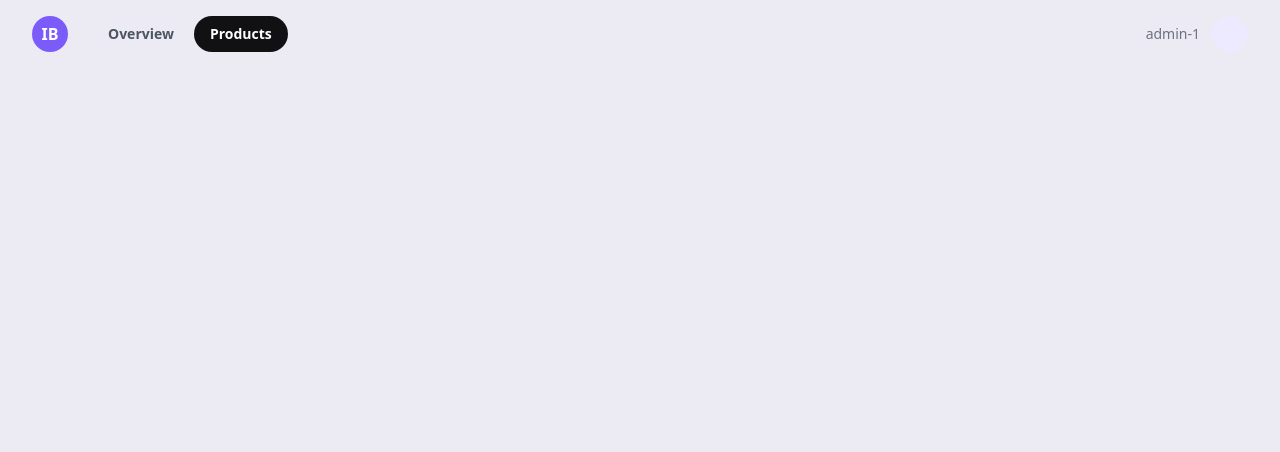
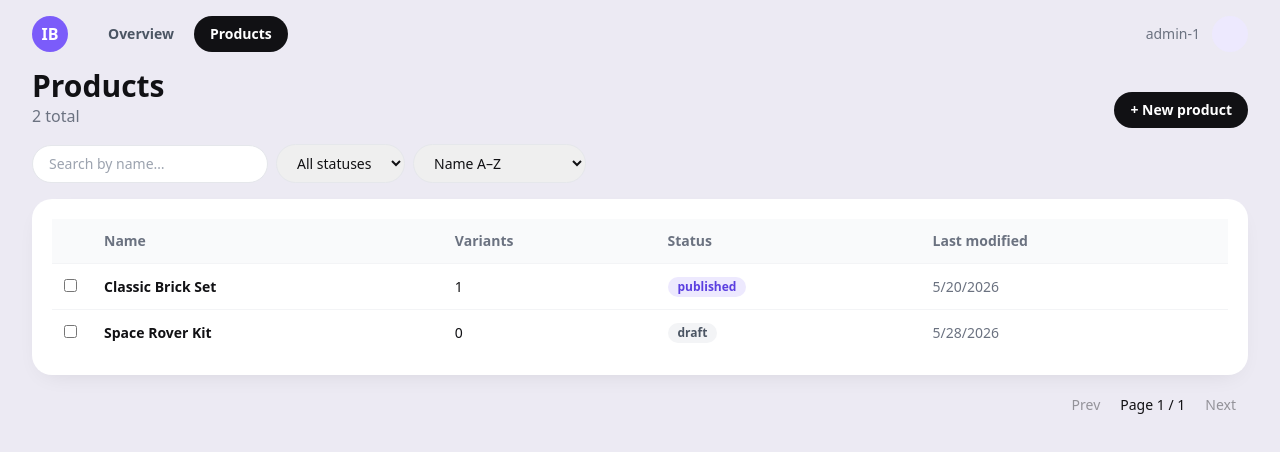
Before and after one commit to jackMoven1/alpinebrick-platform, a React (Vite) app in the folder systems/admin-ui/: page /products in a window 1280 px wide. Shown: the top 452 px of the page. Built offline with nearby package versions, Linux system fonts and the light colour scheme.

Commit message:
feat(admin-ui): product list with filters, sort, pagination, bulk publish

```diff
--- a/systems/admin-ui/src/catalog/ProductList.jsx
+++ b/systems/admin-ui/src/catalog/ProductList.jsx
@@ -1 +1,108 @@
-export default function ProductList() { return null }
+import { useEffect, useState, useCallback } from 'react'
+import { Link } from 'react-router-dom'
+import mockApi from '../data/mockApi.js'
+import Card from '../ui/Card.jsx'
+import Pill from '../ui/Pill.jsx'
+import Button from '../ui/Button.jsx'
+import { useToast } from '../ui/toast.jsx'
+
+const PAGE_SIZE = 20
+
+export default function ProductList() {
+  const toast = useToast()
+  const [data, setData] = useState({ items: [], total: 0 })
+  const [search, setSearch] = useState('')
+  const [status, setStatus] = useState('')
+  const [sort, setSort] = useState('name_asc')
+  const [page, setPage] = useState(1)
+  const [selected, setSelected] = useState(new Set())
+
+  const load = useCallback(() => {
+    mockApi.listProducts({ search, status, sort, page, limit: PAGE_SIZE }).then(setData)
+  }, [search, status, sort, page])
+
+  useEffect(() => { load() }, [load])
+
+  const toggle = (id) => setSelected((s) => {
+    const n = new Set(s); n.has(id) ? n.delete(id) : n.add(id); return n
+  })
+
+  const bulkPublish = async (newStatus) => {
+    await mockApi.bulkSetStatus([...selected], newStatus)
+    toast.push(`${selected.size} product(s) ${newStatus}`)
+    setSelected(new Set())
+    load()
+  }
+
+  const totalPages = Math.max(1, Math.ceil(data.total / PAGE_SIZE))
+
+  return (
+    <div>
+      <div className="flex items-end justify-between">
+        <div>
+          <h1 className="text-3xl font-bold">Products</h1>
+          <p className="text-gray-500">{data.total} total</p>
+        </div>
+        <Link to="/products/new"><Button>+ New product</Button></Link>
+      </div>
+
+      <div className="mt-4 flex flex-wrap items-center gap-2">
+        <input value={search} onChange={(e) => { setSearch(e.target.value); setPage(1) }}
+          placeholder="Search by name…" className="rounded-pill border border-gray-200 px-4 py-2 text-sm" />
+        <select value={status} onChange={(e) => { setStatus(e.target.value); setPage(1) }}
+          className="rounded-pill border border-gray-200 px-4 py-2 text-sm">
+          <option value="">All statuses</option>
+          <option value="draft">Draft</option>
+          <option value="published">Published</option>
+          <option value="archived">Archived</option>
+        </select>
+        <select value={sort} onChange={(e) => setSort(e.target.value)}
+          className="rounded-pill border border-gray-200 px-4 py-2 text-sm">
+          <option value="name_asc">Name A–Z</option>
+          <option value="name_desc">Name Z–A</option>
+          <option value="updated_desc">Recently modified</option>
+        </select>
+        {selected.size > 0 && (
+          <div className="ml-auto flex gap-2">
+            <Button variant="brand" onClick={() => bulkPublish('published')}>Publish ({selected.size})</Button>
+            <Button variant="ghost" onClick={() => bulkPublish('draft')}>Unpublish</Button>
+          </div>
+        )}
+      </div>
+
+      <Card className="mt-4 p-0 overflow-hidden">
+        <table className="w-full text-sm">
+          <thead className="bg-gray-50 text-left text-gray-500">
+            <tr>
+              <th className="w-10 p-3"></th>
+              <th className="p-3">Name</th>
+              <th className="p-3">Variants</th>
+              <th className="p-3">Status</th>
+              <th className="p-3">Last modified</th>
+            </tr>
+          </thead>
+          <tbody>
+            {data.items.map((p) => (
+              <tr key={p.id} className="border-t border-gray-100">
+                <td className="p-3"><input type="checkbox" checked={selected.has(p.id)} onChange={() => toggle(p.id)} /></td>
+                <td className="p-3"><Link to={`/products/${p.id}`} className="font-semibold hover:underline">{p.name}</Link></td>
+                <td className="p-3">{p.variant_count}</td>
+                <td className="p-3"><Pill tone={p.status}>{p.status}</Pill></td>
+                <td className="p-3 text-gray-500">{new Date(p.updated_at).toLocaleDateString()}</td>
+              </tr>
+            ))}
+            {data.items.length === 0 && (
+              <tr><td colSpan={5} className="p-8 text-center text-gray-400">No products match.</td></tr>
+            )}
+          </tbody>
+        </table>
+      </Card>
+
+      <div className="mt-4 flex items-center justify-end gap-2 text-sm">
+        <button disabled={page <= 1} onClick={() => setPage((p) => p - 1)} className="rounded-pill px-3 py-1 disabled:opacity-40">Prev</button>
+        <span>Page {page} / {totalPages}</span>
+        <button disabled={page >= totalPages} onClick={() => setPage((p) => p + 1)} className="rounded-pill px-3 py-1 disabled:opacity-40">Next</button>
+      </div>
+    </div>
+  )
+}
```
